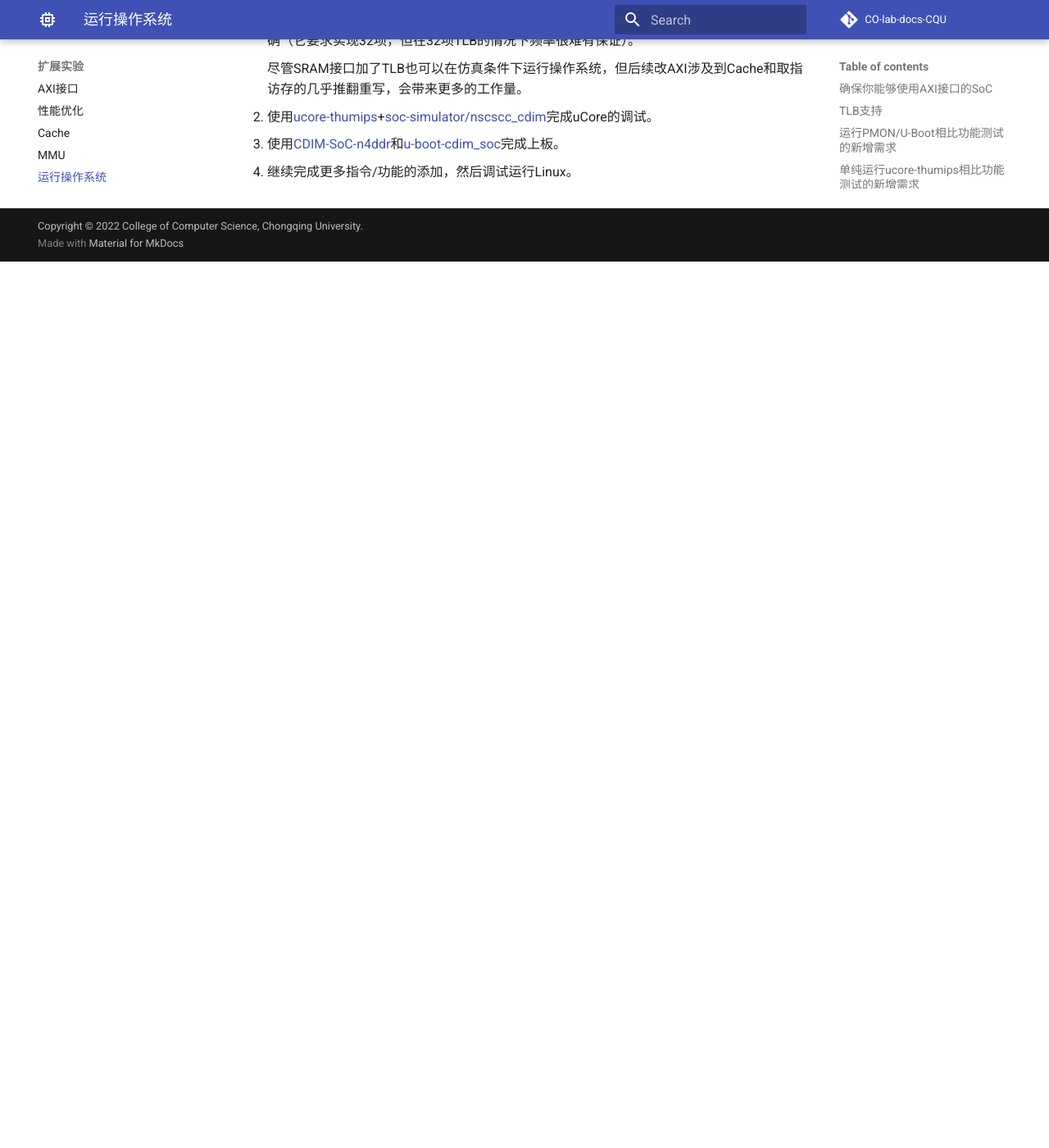
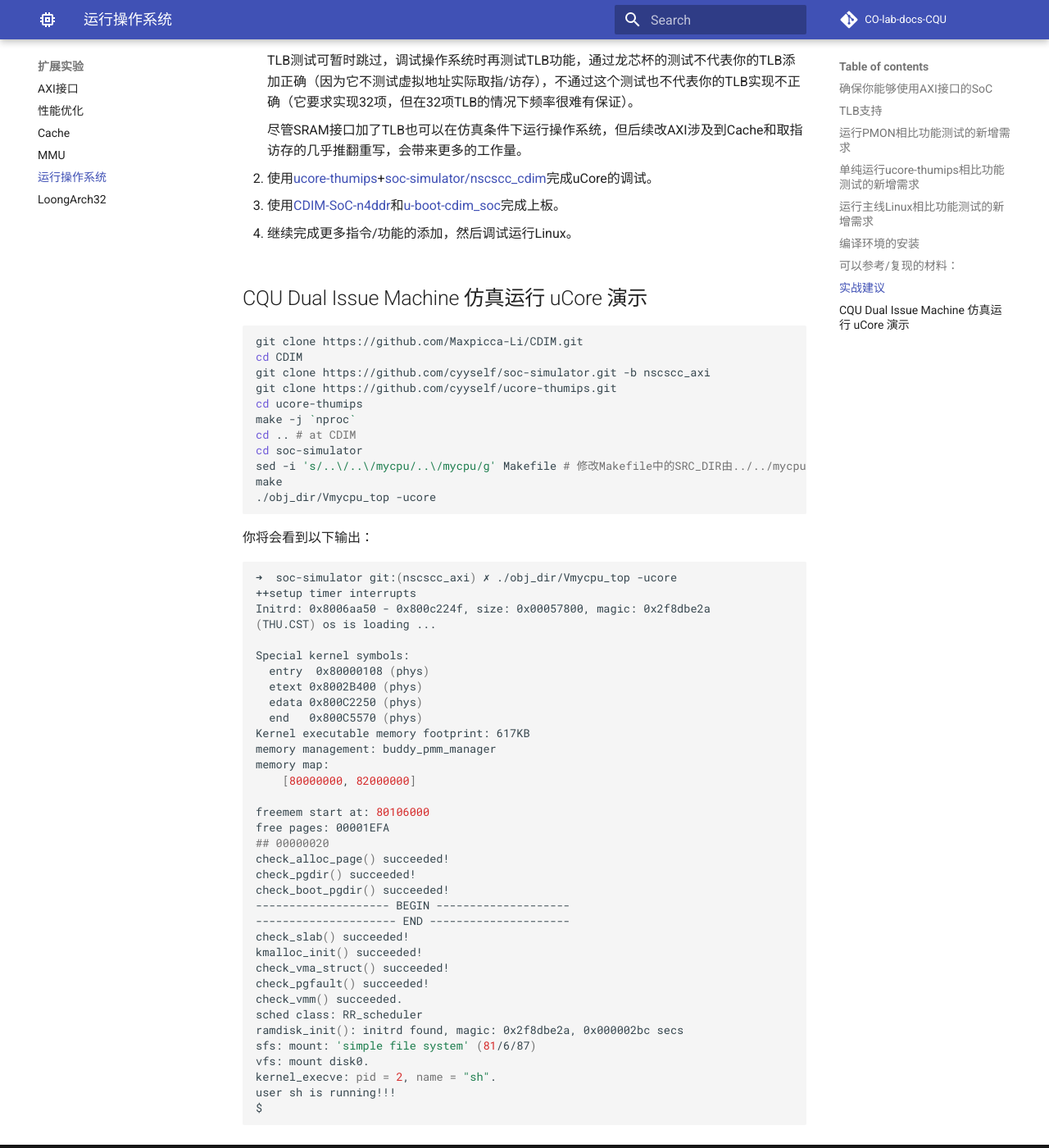
Before and after one commit to CQU-CS-LABs/CO-lab-docs-CQU, an MkDocs documentation site: the page built from docs/ext/os.md, in a window 1280 px wide and 1400 px high, scrolled down 2600 px. Shown: the whole window at 82% size. Built offline with MkDocs 1.6.1 and Material for MkDocs 9.7.7, drawn with Linux system fonts in a browser that asks for light colours; comment, search, counter and statistics services are not loaded; before the commit the page ends 2919 px from its top, so only the background shows below that; some of the changed text lies outside the part shown.

Commit message:
add cdim turtorial

````diff
--- a/docs/ext/os.md
+++ b/docs/ext/os.md
@@ -27,7 +27,9 @@
 3. 除Branch-Likely外的所有MIPS32整数指令支持（Branch-Likely可以手动关，其他指令关掉不那么容易）
 
 除此之外，运行Linux的难点在于：
+
 1. 延迟槽可能有一些非常特殊的指令，会带来较多Bug。
+2. 新增的大量指令可能没有经过详细测试，尤其是非对齐访存非常容易写错。
 
 ## 编译环境的安装
 
@@ -95,3 +97,60 @@ CPU模拟器：
 3. 使用[CDIM-SoC-n4ddr](https://github.com/cyyself/CDIM-SoC/tree/n4ddr_porting)和[u-boot-cdim_soc](https://github.com/cyyself/u-boot/tree/cdim_soc)完成上板。
 
 4. 继续完成更多指令/功能的添加，然后调试运行Linux。
+
+
+## CQU Dual Issue Machine 仿真运行 uCore 演示
+
+```shell
+git clone https://github.com/Maxpicca-Li/CDIM.git
+cd CDIM
+git clone https://github.com/cyyself/soc-simulator.git -b nscscc_axi
+git clone https://github.com/cyyself/ucore-thumips.git
+cd ucore-thumips
+make -j `nproc`
+cd .. # at CDIM
+cd soc-simulator
+sed -i 's/..\/..\/mycpu/..\/mycpu/g' Makefile # 修改Makefile中的SRC_DIR由../../mycpu到../mycpu
+make
+./obj_dir/Vmycpu_top -ucore
+```
+
+你将会看到以下输出：
+
+```shell
+➜  soc-simulator git:(nscscc_axi) ✗ ./obj_dir/Vmycpu_top -ucore
+++setup timer interrupts
+Initrd: 0x8006aa50 - 0x800c224f, size: 0x00057800, magic: 0x2f8dbe2a
+(THU.CST) os is loading ...
+
+Special kernel symbols:
+  entry  0x80000108 (phys)
+  etext	0x8002B400 (phys)
+  edata	0x800C2250 (phys)
+  end	0x800C5570 (phys)
+Kernel executable memory footprint: 617KB
+memory management: buddy_pmm_manager
+memory map:
+    [80000000, 82000000]
+
+freemem start at: 80106000
+free pages: 00001EFA
+## 00000020
+check_alloc_page() succeeded!
+check_pgdir() succeeded!
+check_boot_pgdir() succeeded!
+-------------------- BEGIN --------------------
+--------------------- END ---------------------
+check_slab() succeeded!
+kmalloc_init() succeeded!
+check_vma_struct() succeeded!
+check_pgfault() succeeded!
+check_vmm() succeeded.
+sched class: RR_scheduler
+ramdisk_init(): initrd found, magic: 0x2f8dbe2a, 0x000002bc secs
+sfs: mount: 'simple file system' (81/6/87)
+vfs: mount disk0.
+kernel_execve: pid = 2, name = "sh".
+user sh is running!!!
+$
+```
````
Also changed, not shown: other parts of docs/ext/os.md (+1 -1 lines).
